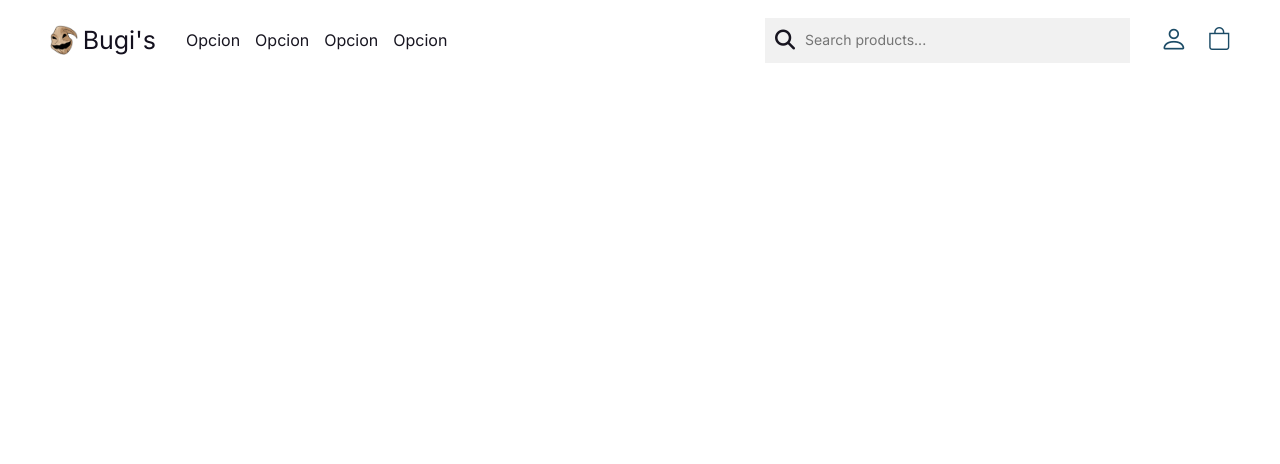
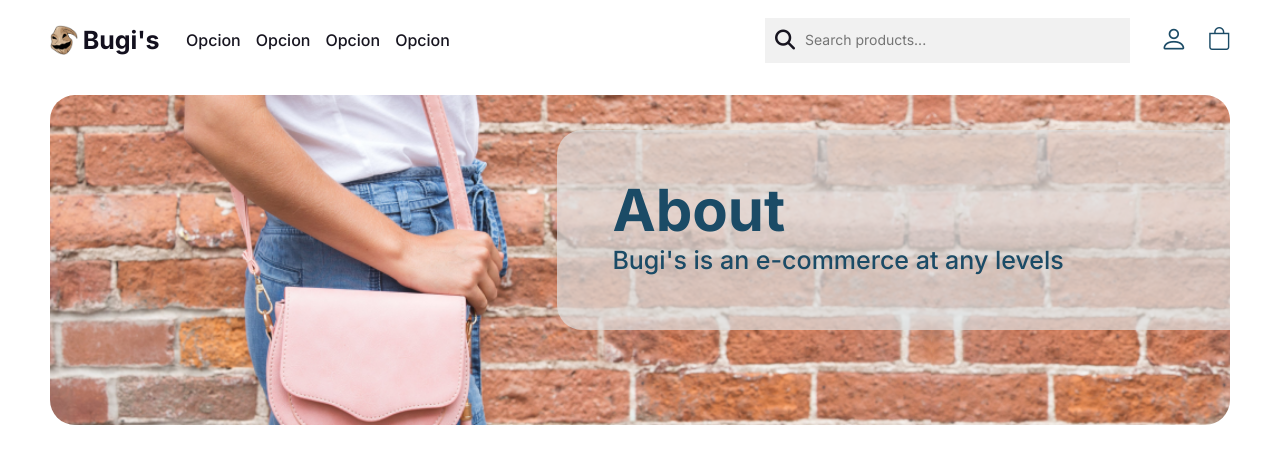
Before and after one commit to Alelsito/react-e-Commerce, a React (Vite) app: page / in a window 1280 px wide. Shown: the top 464 px of the page. Built offline with nearby package versions, Linux system fonts and the light colour scheme.

Commit message:
✨ About (Layout)

```diff
--- /dev/null
+++ b/src/layouts/About.jsx
@@ -0,0 +1,20 @@
+import React from 'react'
+
+// Style
+import './About.scss'
+
+const About = () => {
+  return (
+    <section className='base'>
+      <img src='' alt='' />
+      <div className='base__about'>
+        <div className='base__about__text'>
+          <span className='base__about__text--title'>About</span>
+          <span className='base__about__text--subtitle'>Bugi's is an e-commerce at any levels</span>
+        </div>
+      </div>
+    </section>
+  )
+}
+
+export default About
--- /dev/null
+++ b/src/layouts/About.scss
@@ -0,0 +1,48 @@
+// _styles.scss
+@import '../styles/styles';
+
+.base {
+    position: relative;
+    margin-left: 50px;
+    margin-right: 50px;
+    min-height: 330px;
+    max-height: 330px;
+    background-color: $Primary;
+    border-radius: 25px;
+    background-image: url('../assets/About-image.png');
+    background-size: cover;
+    display: flex;
+    justify-content: flex-end;
+
+    &__about {
+        display: flex;
+        flex-direction: column;
+        min-width: 57%;
+        max-width: 57%;
+        height: 200px;
+        margin-top: 35px;
+        border-radius: 25px 0px 0px 25px;
+        background-color: $Tranparent;
+
+        &__text {
+            display: flex;
+            flex-direction: column;
+            // height: 100px;
+            margin-top: 45px;
+            margin-left: 55px;
+
+            &--title {
+                font-size: $Display-Large;
+                font-weight: bolder;
+                color: $Primary;
+            }
+
+            &--subtitle {
+                font-size: $Display-Medium;
+                font-weight: 500;
+                color: $Primary;
+            }
+        }
+
+    }
+}
--- a/src/layouts/Navbar.scss
+++ b/src/layouts/Navbar.scss
@@ -6,6 +6,7 @@
     min-height: 80px;
     max-height: 80px;
     padding: 0px 50px 0px 50px;
+    margin-bottom: 15px;
     position: sticky;
     top: 0;
     display: flex;
@@ -30,7 +31,7 @@
 
             &__text-logo {
                 font-size: $Logo;
-                font-weight: 400;
+                font-weight: 600;
                 color: $Dark;
             }
         }
@@ -42,6 +43,7 @@
             &__text-category {
             color: $Type-High-Emphasis;
             font-size: $Body;
+            font-weight: 500;
             }
         }
     }
--- a/src/pages/Home.jsx
+++ b/src/pages/Home.jsx
@@ -1,11 +1,15 @@
 import React from 'react'
+import About from '../layouts/About'
 
 // Layouts
 import Navbar from '../layouts/Navbar'
 
 const Home = () => {
   return (
-    <Navbar />
+    <>
+      <Navbar />
+      <About />
+    </>
   )
 }
 
--- a/src/styles/_styles.scss
+++ b/src/styles/_styles.scss
@@ -1,7 +1,7 @@
 // Typography
 
-$Display-Large: 52px;
-$Display-Medium: 34px;
+$Display-Large: 58px;
+$Display-Medium: 25px;
 $Logo: 25px;
 $Display-Small: 20px;
 $Body: 16px;
@@ -22,3 +22,4 @@ $Grey: rgba(241, 241, 241, 1);
 $Light-Text: rgba(182, 182, 182, 1);
 $Type-High-Emphasis: rgba(23, 21, 32, 1);
 $Type-Low-Emphasis: rgba(98, 98, 98, 1);
+$Tranparent: rgba(222, 222, 222, 0.7);
--- a/src/styles/index.scss
+++ b/src/styles/index.scss
@@ -11,8 +11,6 @@ body {
     padding: 0;
     min-width: 100vh;
     min-height: 100vh;
-    font-family: $myFont !important;
-
 }
 
 #root {
```
Also changed, not shown: src/assets/About-image.png (added), 1 other file (tests, documents, lock files or other folders).
